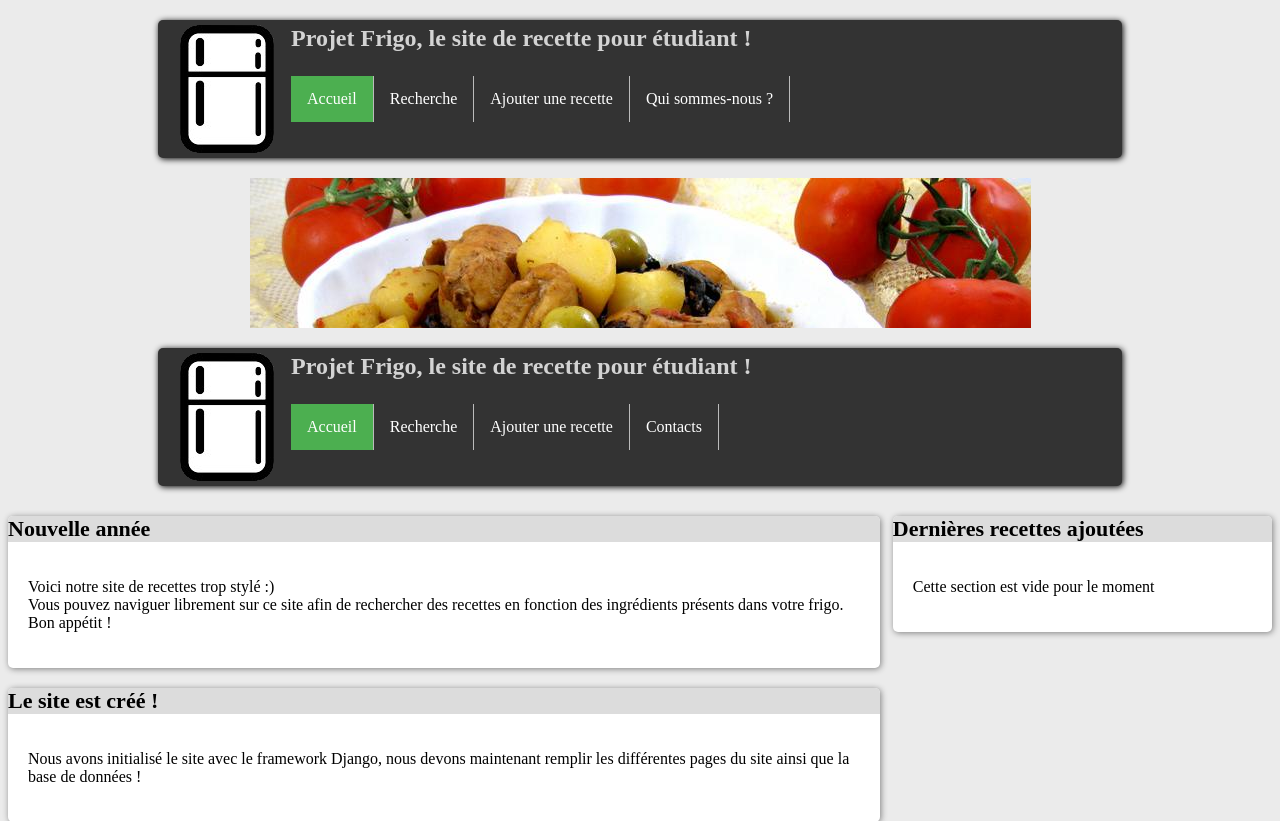
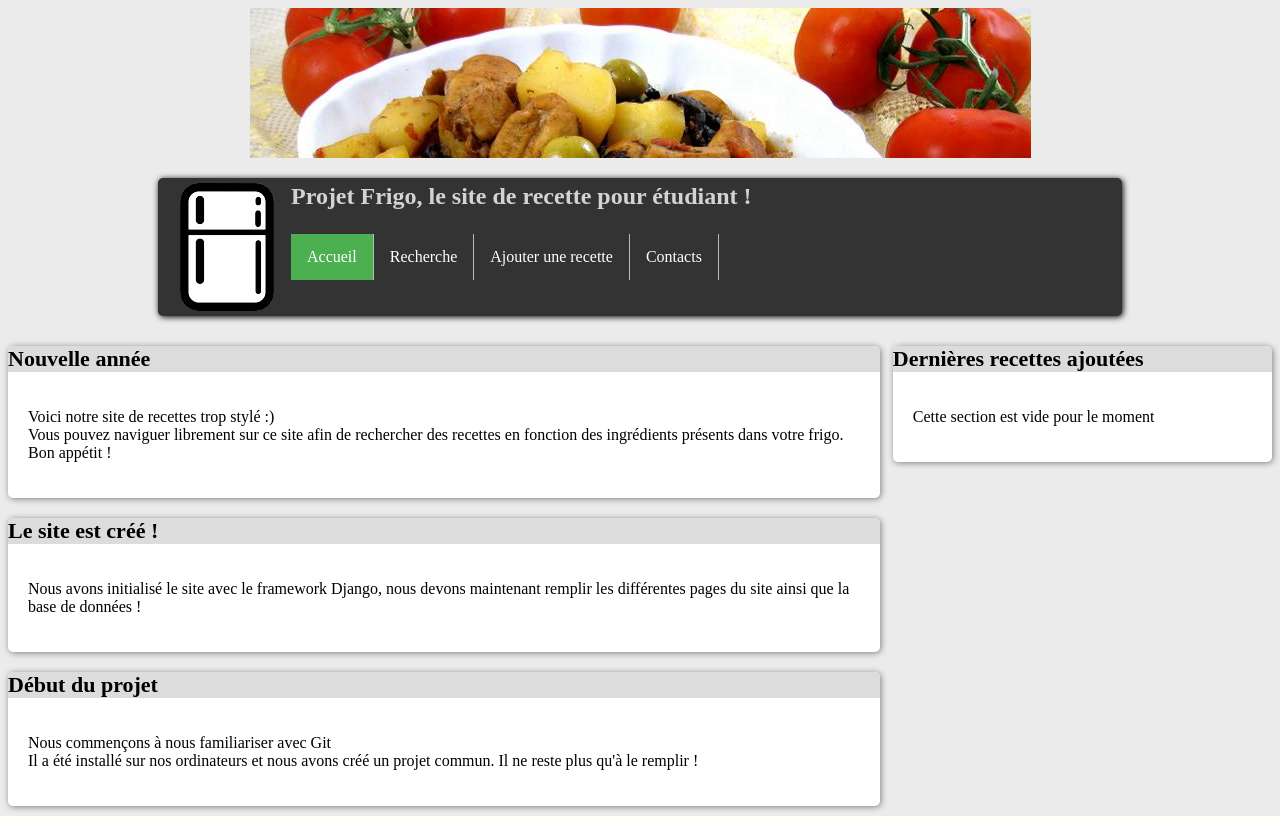
Before and after one commit to RollingGiantFrog/TDLOG, a Django app: page /fridgeApp/home/ in a window 1280 px wide. Shown: the top 821 px of the page. Run offline with Django 3.2, Linux system fonts and the light colour scheme.

Commit message:
fix des bugs de la barre de navigation

```diff
--- a/Site_Frigo/fridgeApp/templates/fridgeApp/home.html
+++ b/Site_Frigo/fridgeApp/templates/fridgeApp/home.html
@@ -2,16 +2,6 @@
 
 <body>
 
-	<nav>
-		<img src="{% static 'fridgeApp/icon.ico' %}"></img>
-		<strong>Projet Frigo, le site de recette pour étudiant !</strong>
-		<ul>
-			<li><a class="active" href="../home">Accueil</a></li>
-			<li><a href="../search">Recherche</a></li>
-			<li><a href="../add">Ajouter une recette</a></li>
-			<li><a href="../contact">Qui sommes-nous ?</a></li>
-		</ul>
-	</nav>
 	{% include "fridgeApp/includes/tabs.html" with active_tab='home' %}
 
 	<section>
--- a/Site_Frigo/fridgeApp/templates/fridgeApp/includes/tabs.html
+++ b/Site_Frigo/fridgeApp/templates/fridgeApp/includes/tabs.html
@@ -22,6 +22,6 @@
 		<li class="{% if active_tab == 'home' %} active{% endif %}"><a href="{% url 'fridgeApp:home' %}">Accueil</a></li>
 		<li class="{% if active_tab == 'search' %} active{% endif %}"><a href="{% url 'fridgeApp:search' %}">Recherche</a></li>
 		<li class="{% if active_tab == 'add' %} active{% endif %}"><a href="{% url 'fridgeApp:add' %}">Ajouter une recette</a></li>
-		<li class="{% if active_tab == 'conctacts' %} active{% endif %}"><a href="{% url 'fridgeApp:contact' %}">Contacts</a></li>
+		<li class="{% if active_tab == 'contacts' %} active{% endif %}"><a href="{% url 'fridgeApp:contact' %}">Contacts</a></li>
 	</ul>
 </nav>
```
Also changed, not shown: Site_Frigo/fridgeApp/templates/fridgeApp/result.html (+1 -23 lines).
